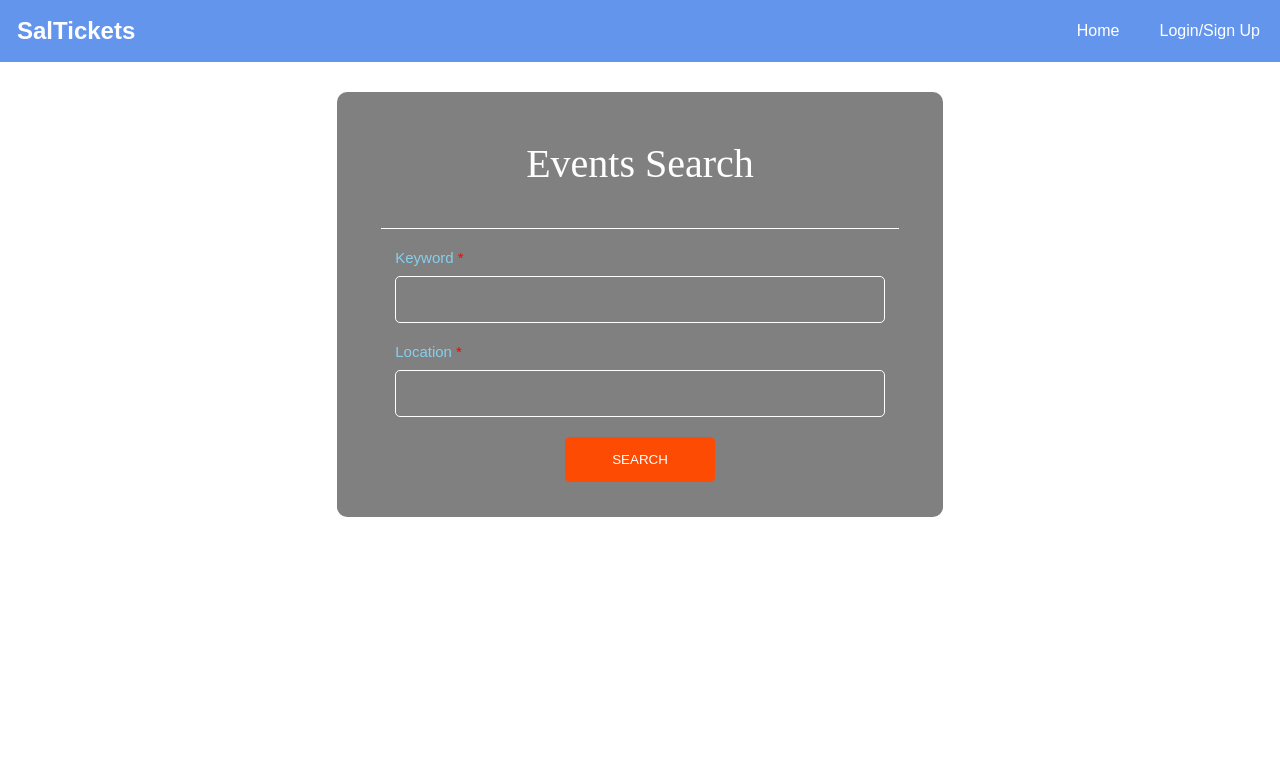
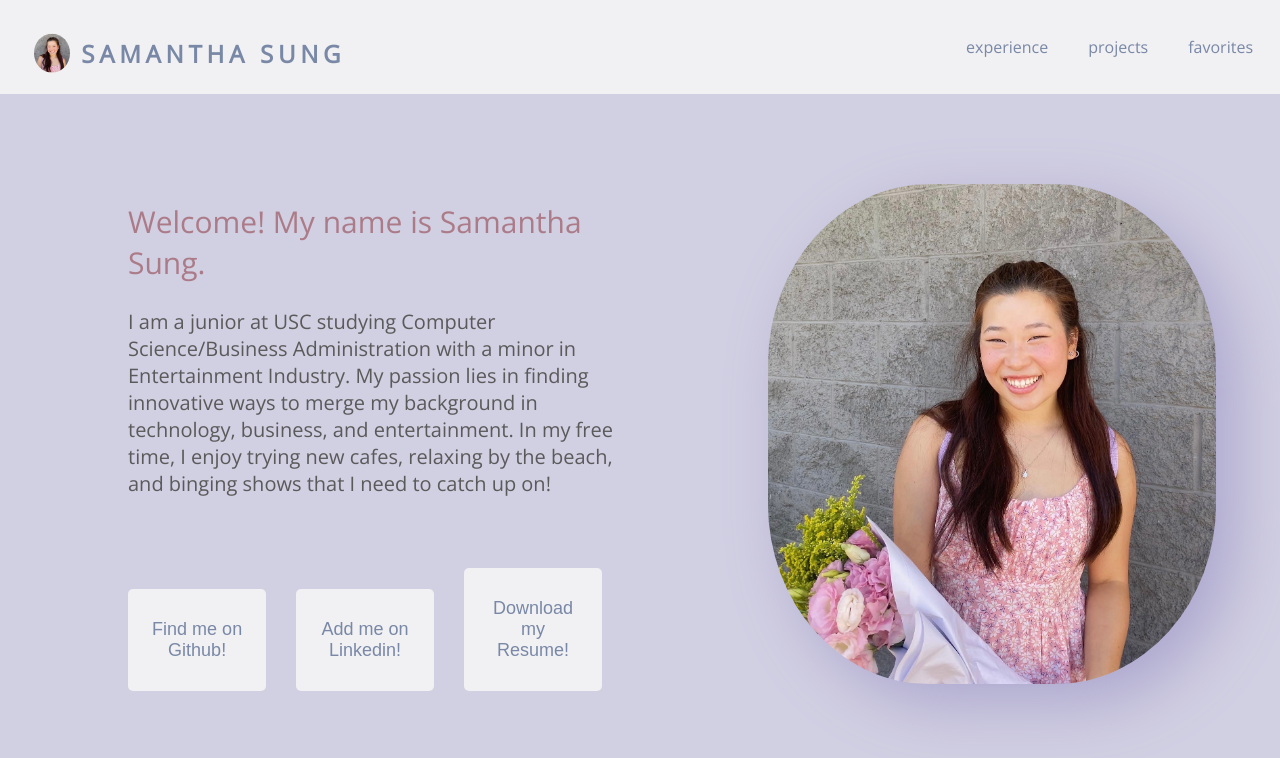
Before and after one commit to ssung0831/ssung0831.github.io, a plain HTML site: page index.html in a window 1280 px wide. Drawn offline with nearby package versions, Linux system fonts and the light colour scheme.

Commit message:
description page

```diff
--- a/index.css
+++ b/index.css
@@ -1,17 +1,26 @@
 @charset "UTF-8";
 @import url('https://cdnjs.cloudflare.com/ajax/libs/font-awesome/5.15.3/css/all.min.css');
+@import url('https://fonts.googleapis.com/css?family=Open+Sans');
 
 
 body {
-   font-family: Arial, sans-serif;
+   font-family: "Open Sans", sans-serif;
    color: #5A5A5A;
    margin: 0;
+   background-color: #D1CFE2;
 }
 
 header {
-   background-color: #6495ED;
-   color: white;
-   padding: 5px;
+   background-color: #F1F0F2;
+   padding: 12px;
+}
+
+h1 img {
+    max-width: 4%;
+    max-height: 4%;
+    transform: translate(0, 25%);
+    border-radius: 50%;
+    margin-left: 10px; /* Adjust the margin as per your preference */
 }
 
 nav {
@@ -21,14 +30,15 @@ nav {
 }
 
 h1 {
-   color: white;
+   color: #7888A6;
    padding: 12px;
     margin: 0;
+    letter-spacing: .2em;
 }
 
 ul {
    list-style: none;
-   color: white;
+   color: #7888A6;
    margin: 0;
    padding: 0;
    display: flex;
@@ -39,203 +49,66 @@ li {
 }
 
 a {
-   color: white;
+   color: #7888A6;
    padding: 15px 15px;
    text-decoration: none;
 }
 
 a:hover {
-   color: #5A5A5A;
+   color: #D1CFE2;
 }
 
-container {
-   margin: 0 auto;
-   padding: 20px;
-   text-align: center;
+.container {
+    position: relative;
+    height: 85vh;
+    font-family: "Open Sans", sans-serif;
+    display: flex;
+    align-items: center;
 }
 
-form {
-   margin: 0 auto;
-   width: 45%;
-   padding: 15px;
-   border-radius: 10px;
-   margin-top: 30px;
-   margin-bottom: 50px;
-   display: flex;
-   flex-direction: column;
-    align-items: center;
-   background-color: gray;
-   color: white;
+.container img {
+      max-width: 35%;
+      margin-left: auto;
+      border-radius: 36%;
+      position: absolute;
+      top: 50%;
+      right: 5%; /* Adjust the right position as per your preference */
+      transform: translate(0, -50%); /* Adjust the translation as per your preference */
+      filter: drop-shadow(20px 20px 30px #ACA7CE);
 }
 
-h2{
-   font-family: Times New Roman, sans-serif;
-   font-size: 40px;
-   font-weight: normal;
-   text-align: center;
+#description {
+      flex: 1;
+      margin-left: 10%;
+      max-width: 40%;
 }
 
-label {
-   margin-bottom: 10px;
-   font-weight: normal;
-   display: block;
-   color: #87CEEB;
-   font-size: 15px;
-   text-align: left;
-   width: 100%;
-   box-sizing: border-box;
-   margin-left: 15%;
-}
-
-input {
-   padding: 15px;
-   margin-bottom: 20px;
-   border: 1px solid white;
-   border-radius: 5px;
-   text-align: left;
-   width: 85%;
-   box-sizing: border-box;
-   color: white;
-   background-color: transparent;
-}
-
-.required-field {
-   color: red;
-}
-
-label span.required-field {
-   display: inline-block;
+h2 {
+     font-size: 30px;
+     font-weight: normal;
+     color: #AC7B88;
 }
 
 
 button {
-   padding: 15px 20px;
-   background-color: #fe4b03;
-   color: white;
+margin-top: 10%;
+   padding: 30px 20px;
+   font-size: 18px;
+   margin-right: 5%;
+   background-color: #F1F0F2;
+   color: #7888A6;
    border: none;
    border-radius: 5px;
    cursor: pointer;
-   width: 150px;
-   margin-bottom: 20px;
+   width: 27%;
+   height:
 }
 
 button:hover {
-   background-color: #FFD580;
-   color: black;
+   color: #D1CFE2;
 }
 
-hr {
-   border: none;
-   border-top: 1px solid white;
-   width: 90%;
-   margin-bottom: 20px;
+p{
+    color: 	#5A5A5A;
+    font-size: 20px;
 }
-
-#searchResults {
-   width:85%;
-   text-align: center;
-   margin: 0 auto;
-   margin-bottom: 30px;
-}
-
-table {
- width: 100%;
- margin: 0 auto;
- border-collapse: collapse;
-}
-
-th { /* header */
- background-color: #D3D3D3;
- text-align: centert;
- padding: 10px;
- border: 1px solid black;
- color: black;
-}
-
-td {
- border: 1px solid black;
- padding: 10px;
- height: 50px;
- color: black;
- font-size: 15px;
-}
-
-td img {
- max-width: 60px;
-}
-
-
-.event-container {
- background-color: gray;
- padding: 40px;
- width: 45%;
- height: 40%;
- margin: 0 auto;
- border-radius: 6px;
- margin-bottom: 30px;
-}
-
-.event-title {
- text-align: center;
- margin-bottom: 20px;
- color: white;
- font-weight: 100 !important;
- font-size: 30px;
- display: flex;
- flex-wrap: nowrap;
- overflow-x: auto;
- vertical-align: center
-}
-
-.event-container p {
- color: turquoise;
- font-size: 24px;
- margin-bottom: 5px;
-}
-
-
-.event-info {
- display: flex;
- flex-wrap: wrap;
- margin:auto;
-}
-
-.left-info {
- flex: 1;
- margin-right: 10px;
-}
-
-
-.right-info {
-/*  flex: 0 0 500px; */
- margin-left: 10px;
-}
-
-
-.right-info input {
- display: block !important;
- width: 300px !important;
- margin-top: 10px;
- padding: 5px;
-}
-
-
-p{
-   color: #30D5C8;
-}
-
-.actual{
-   color: white !important;
-   font-size: 15px !important;
-   margin-bottom: 10px;
-   margin-left: 0px !important;
-   padding: none !important;
-}
-
-.tickets{
-   font-size: 20px !important;
-}
-
-#ticktlink {
- margin-left: 0 !important;
-}
--- a/index.html
+++ b/index.html
@@ -12,40 +12,64 @@
 	<header>
 		<nav>
 
-	<!-- 		<h1>Sal Tickets</h1>
+	<h1>
+        <img src="smallheadshot.jpg" alt="Small Image">
+        SAMANTHA SUNG</h1>
 
-		<!-- 	<ul>
-				<li><a href="/Assignment4/index/index.html">Home</a></li>
-				<li><a href="/Assignment4/login/login.html">Login/Sign Up</a></li>
-				<li><a href="/Assignment4/favorites/favorites.html">Favorites</a></li>
-				<li><a href="/Assignment4/wallet/wallet.html">Wallet</a></li>
-				<li><a href="#">Sign Out</a></li>
-			</ul> -->
+		<ul>
+				<li><a href="/Assignment4/index/index.html">experience</a></li>
+				<li><a href="/Assignment4/login/login.html">projects</a></li>
+				<li><a href="/Assignment4/favorites/favorites.html">favorites</a></li>
+			</ul>
 
 		</nav>
 	</header>
 
 	<div class="container">
 
-		<form class="searchForm">
+        <div id = "description">
 
-			<h2>Events Search</h2>
+        <h2 id = "demo"></h2>
 
-			<hr>
+        <p id = "desc"> I am a junior at USC studying Computer Science/Business Administration with a minor in Entertainment Industry.
 
-			<label for="keyword">Keyword <span class="required-field">*</span></label>
-			<input type="text" id="keyword" name="keyword" required>
+            My passion lies in finding innovative ways to merge my background in technology, business, and entertainment.
 
-			<label for="location">Location <span class="required-field">*</span></label>
-			<input type="text" id="location" name="location" required>
+            In my free time, I enjoy trying new cafes, relaxing by the beach, and binging shows that I need to catch up on!</p>
 
-			<button type="submit" id = "searchButton">SEARCH</button>
 
-		</form>
+            <button class="act" onclick="window.location.href='https://github.com/ssung0831'">
+                Find me on Github!
+            </button>
 
-		<div id="searchResults"></div>
+            <button class="act" onclick="window.location.href='https://linkedin.com/in/samanthasung/'">
+                Add me on Linkedin!
+            </button>
 
-		<div id="details"></div>
+            <button class="act" onclick="window.location.href='Sung, Samantha Resume.pdf'">
+                Download my Resume!
+            </button>
+
+<script>
+    var i = 0;
+    var txt = 'Welcome! My name is Samantha Sung.';
+    var speed = 70;
+
+    function typeWriter() {
+      if (i < txt.length) {
+        document.getElementById("demo").innerHTML += txt.charAt(i);
+        i++;
+        setTimeout(typeWriter, speed);
+      }
+    }
+
+    typeWriter();
+    </script>
+
+
+        </div>
+
+        <img src="headshot.jpg" alt="Image">
 
 	</div>
 
--- a/index.js
+++ b/index.js
@@ -1,52 +1,3 @@
-const nav = document.querySelector('nav');
-
-let loggedIn = false;
-
-  const cookies = document.cookie.split('; ');
-  for (let i = 0; i < cookies.length; i++) {
-    const cookie = cookies[i].split('=');
-    if (cookie[0] === 'loggedIn' && cookie[1] === 'true') {
-      loggedIn = true;
-    }
-    }
-
-console.log(document.cookie);
-console.log(loggedIn);
-
-if (loggedIn) {
-  nav.innerHTML = `
-    <h1>SalTickets</h1>
-    <ul>
-      <li><a href="/Assignment4/index/index.html">Home</a></li>
-      <li><a href="/Assignment4/favorites/favorites.html">Favorites</a></li>
-      <li><a href="/Assignment4/wallet/wallet.html">Wallet</a></li>
-      <li><a href="#">Logout</a></li>
-    </ul>
-  `;
-} else {
-  nav.innerHTML = `
-    <h1>SalTickets</h1>
-    <ul>
-      <li><a href="/Assignment4/index/index.html">Home</a></li>
-      <li><a href="/Assignment4/login/login.html">Login/Sign Up</a></li>
-    </ul>
-  `;
-}
-
-
-
-if(loggedIn){
-const logoutBtn = document.querySelector('a[href="#"]');
-
-
-logoutBtn.addEventListener('click', function() {
-	console.log("clicklogout");
-  document.cookie = 'loggedIn=; expires=Thu, 01 Jan 1970 00:00:00 UTC; path=/;';
-  console.log(document.cookie);
-    window.location.href = "/Assignment4/index/index.html";
-});
-}
-
 
 const submitButton = document.querySelector('#searchButton');
 const tableContainer = document.querySelector('#searchResults');
```
Also changed, not shown: headshot.jpg (added), smallheadshot.jpg (added), 1 other file.
